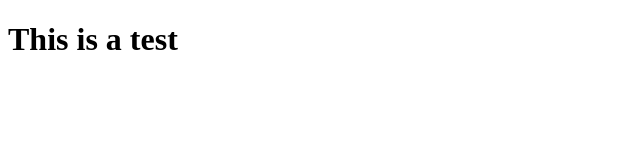
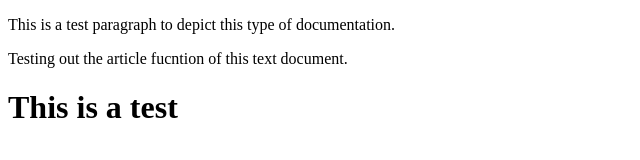
Before and after one commit to CATorre/testcode1, a plain HTML site: page index.html in a window 1280 px wide. Shown: the whole page, without its empty margins (0-640 px from the left). Drawn offline with Linux system fonts and the light colour scheme.

Commit message:
Initial commit 2

```diff
--- a/index.html
+++ b/index.html
@@ -3,6 +3,12 @@
     <head>
         <meta charset="utf-8">
         <title>Test</title>
+        <p> This is a test paragraph to
+          depict this type of documentation.
+        </P>
+        <article> Testing out the article fucntion of
+          this text document.
+        </article>
     </head>
     <body>
       <h1>This is a test</h1>
```
